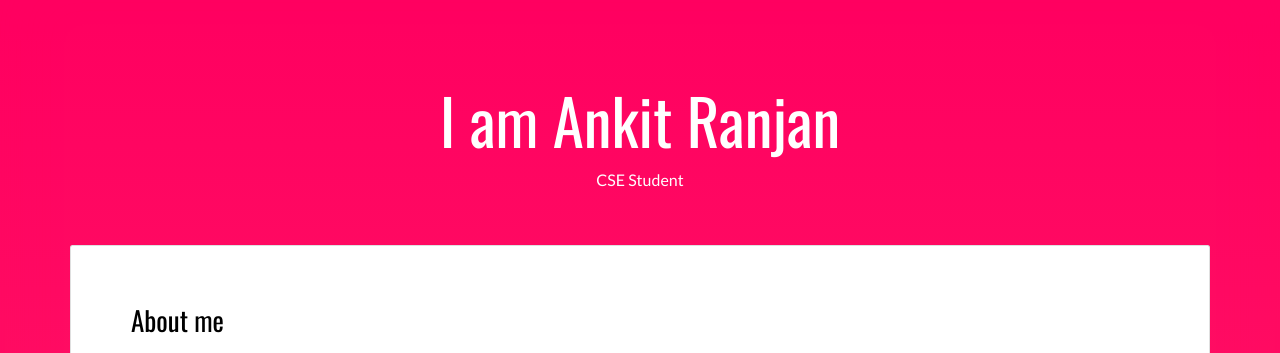
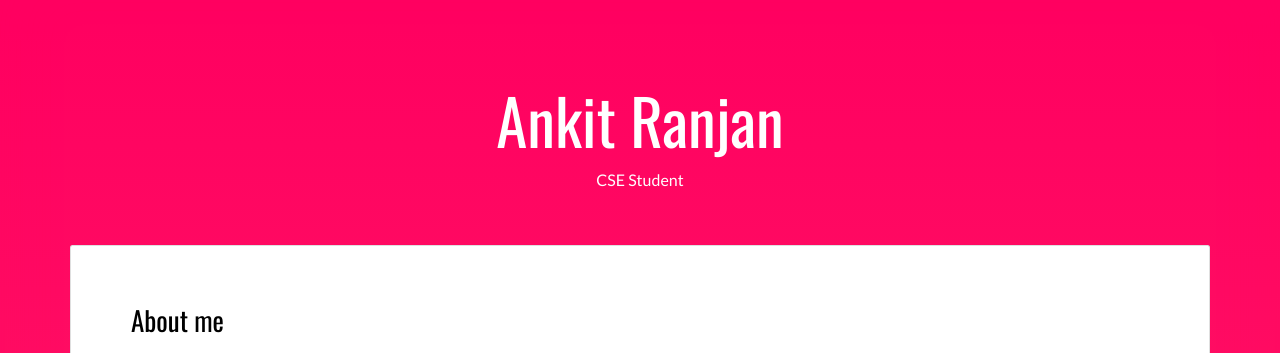
Before and after one commit to ankitranjan9/My-Portfolio, a plain HTML site: page index.html in a window 1280 px wide. Shown: the top 353 px of the page. Drawn offline with nearby package versions, Linux system fonts and the light colour scheme.

Commit message:
Update index.html

```diff
--- a/index.html
+++ b/index.html
@@ -19,7 +19,7 @@
  <main class="content-wrapper">
   <header class="white-text-container section-container">
     <div class="text-center">
-      <h1>I am Ankit Ranjan</h1>
+      <h1>Ankit Ranjan</h1>
       <p>CSE Student</p>
     </div>
   </header>
```
